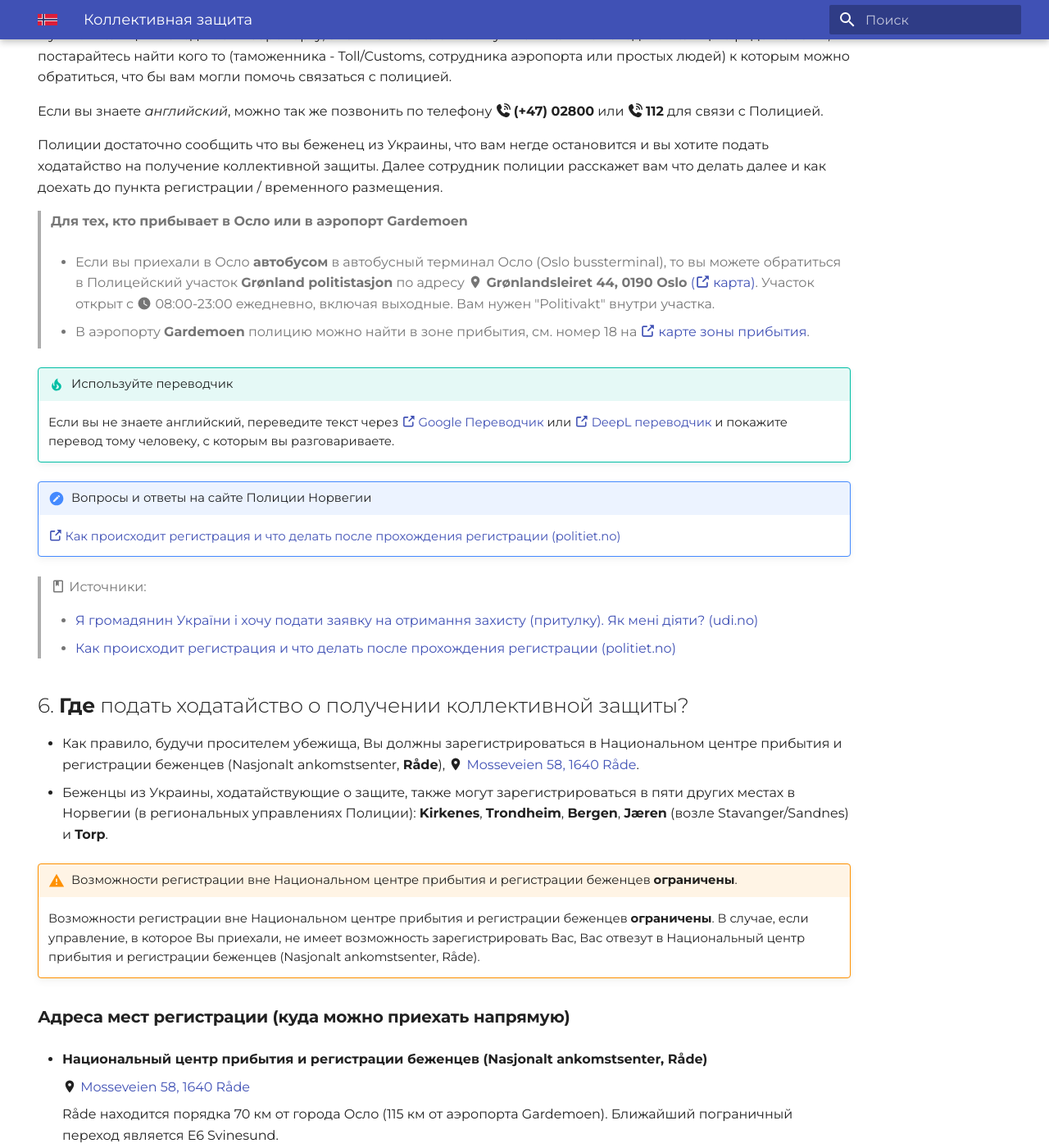
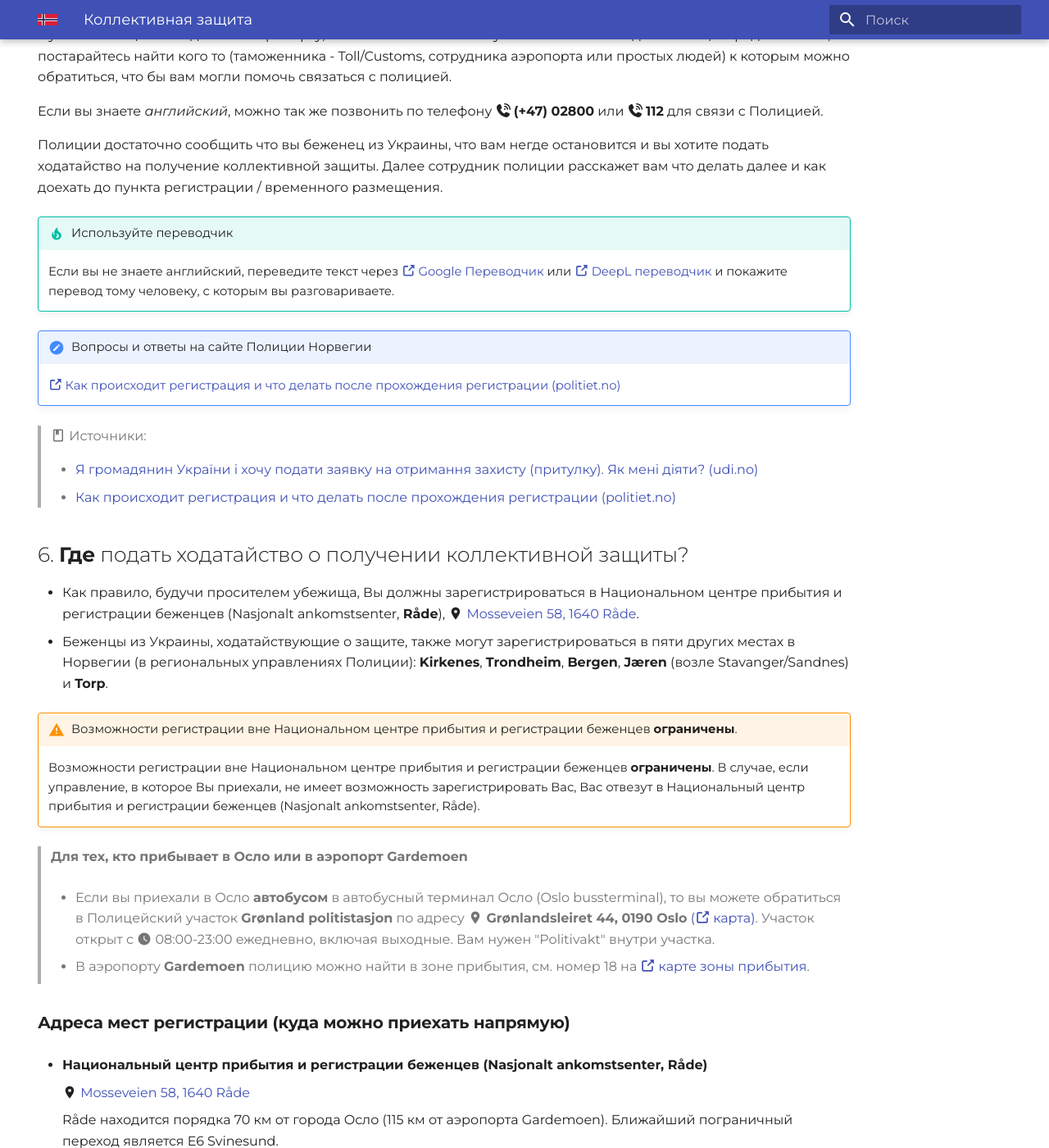
Before and after one commit to nyinorge/nyinorge.github.io, an MkDocs documentation site: the page built from docs/collective-protection.md, in a window 1280 px wide and 1400 px high, scrolled down 4408 px. Shown: the whole window at 82% size. Built offline with MkDocs 1.6.1 and Material for MkDocs 9.7.7, drawn with Linux system fonts in a browser that asks for light colours; some of the changed lines change nothing that is shown.

Commit message:
Update collective-protection.md

```diff
--- a/docs/collective-protection.md
+++ b/docs/collective-protection.md
@@ -129,13 +129,6 @@ _Коллективная защита_ является временным уб
 
 Полиции достаточно сообщить что вы беженец из Украины, что вам негде остановится и вы хотите подать ходатайство на получение коллективной защиты. Далее сотрудник полиции расскажет вам что делать далее и как доехать до пункта регистрации / временного размещения.
 
-> **Для тех, кто прибывает в Осло или в аэропорт Gardemoen**
->
-> - Если вы приехали в Осло **автобусом** в автобусный терминал Осло (Oslo bussterminal), то вы можете обратиться в Полицейский участок **Grønland politistasjon** по адресу :material-map-marker: **Grønlandsleiret 44, 0190 Oslo** [(:octicons-link-external-16: карта)](https://www.google.com/maps/place/Gr%C3%B8nlandsleiret+44,+0190+Oslo/@59.9107932,10.7701928,17z/data=!4m6!3m5!1s0x46416e58a5a302f9:0x7c7e8523e2fc289!8m2!3d59.9107368!4d10.7704374!16s%2Fg%2F11bw3fcsvp?entry=ttu). Участок открыт с :material-clock: 08:00-23:00 ежедневно, включая выходные. Вам нужен "Politivakt" внутри участка.
->
-> - В аэропорту **Gardemoen** полицию можно найти в зоне прибытия, см. номер 18 на [:octicons-link-external-16: карте зоны прибытия](https://avinor.no/contentassets/336912d007744165918e0dffd7f1ec8c/ankomst-01.06.23.pdf).
-
-
 
 !!! tip "Используйте переводчик"
     Если вы не знаете английский, переведите текст через [:octicons-link-external-16: Google Переводчик](https://translate.google.com/?hl=uk) или [:octicons-link-external-16: DeepL переводчик](https://www.deepl.com/translator) и покажите перевод тому человеку, с которым вы разговариваете.
@@ -157,6 +150,13 @@ _Коллективная защита_ является временным уб
 
 !!! warning "Возможности регистрации вне Национальном центре прибытия и регистрации беженцев **ограничены**."
     Возможности регистрации вне Национальном центре прибытия и регистрации беженцев **ограничены**. В случае, если управление, в которое Вы приехали, не имеет возможность зарегистрировать Вас, Вас отвезут в Национальный центр прибытия и регистрации беженцев (Nasjonalt ankomstsenter, Råde).
+
+
+> **Для тех, кто прибывает в Осло или в аэропорт Gardemoen**
+>
+> - Если вы приехали в Осло **автобусом** в автобусный терминал Осло (Oslo bussterminal), то вы можете обратиться в Полицейский участок **Grønland politistasjon** по адресу :material-map-marker: **Grønlandsleiret 44, 0190 Oslo** [(:octicons-link-external-16: карта)](https://www.google.com/maps/place/Gr%C3%B8nlandsleiret+44,+0190+Oslo/@59.9107932,10.7701928,17z/data=!4m6!3m5!1s0x46416e58a5a302f9:0x7c7e8523e2fc289!8m2!3d59.9107368!4d10.7704374!16s%2Fg%2F11bw3fcsvp?entry=ttu). Участок открыт с :material-clock: 08:00-23:00 ежедневно, включая выходные. Вам нужен "Politivakt" внутри участка.
+>
+> - В аэропорту **Gardemoen** полицию можно найти в зоне прибытия, см. номер 18 на [:octicons-link-external-16: карте зоны прибытия](https://avinor.no/contentassets/336912d007744165918e0dffd7f1ec8c/ankomst-01.06.23.pdf).
 
 
 ## Адреса мест регистрации (куда можно приехать напрямую)
```
